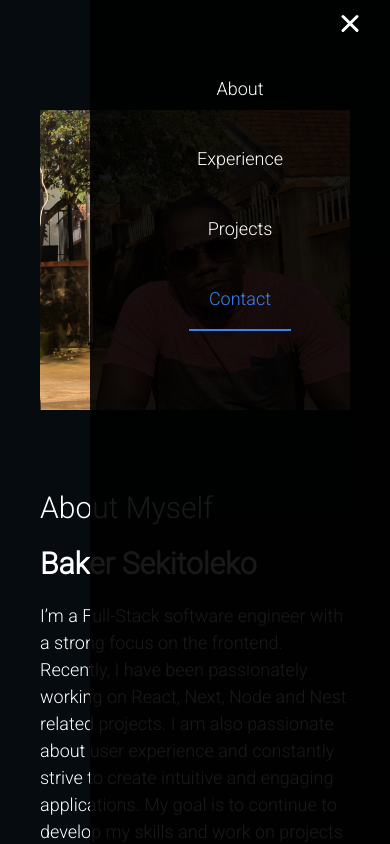
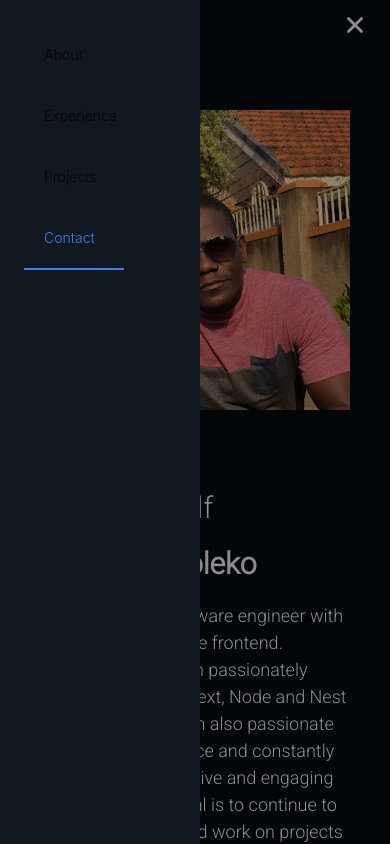
Before and after one commit to Qadriyah/portifolio, a Next.js app: page / in a window 390 px wide. Both pictures are taken after a click on the button 365 px from the left and 25 px from the top of the page. Shown: the top 844 px of the page. Built offline with nearby package versions, Linux system fonts and the light colour scheme.

Commit message:
Feat Adds a small device menu

```diff
--- a/src/app/globals.css
+++ b/src/app/globals.css
@@ -76,16 +76,6 @@ body {
   color: #1677ff !important;
 }
 
-.background {
-  position: absolute;
-  top: 0;
-  right: 0;
-  bottom: 0;
-  width: 300px;
-  height: 100vh;
-  background: rgba(0, 0, 0, 0.9);
-}
-
 button {
   outline: none;
   border: none;
@@ -102,27 +92,16 @@ button {
   background: transparent;
 }
 
-.menu ul,
-li {
-  margin: 0;
-  padding: 0;
+.toggleIcon {
+  background-image: url("/assets/images/menu.svg");
+  background-repeat: no-repeat;
+  background-size: cover;
+  background-position: center;
+  width: 30px;
+  height: 30px;
 }
 
-.menu ul {
-  padding: 25px;
-  position: absolute;
-  top: 50px;
-  right: 0;
-  width: 300px;
-  display: flex;
-  flex-direction: column;
-  align-items: center;
+.toggleIcon[data-isOn="true"] {
+  background-image: url("/assets/images/close.svg");
+  transition: 300ms;
 }
-
-.menu ul li {
-  list-style: none;
-  width: 150px;
-  height: 70px;
-  cursor: pointer;
-  text-align: center;
-}
--- a/src/components/DrawerNav/Drawer.tsx
+++ b/src/components/DrawerNav/Drawer.tsx
@@ -1,47 +1,50 @@
 import React from "react";
-import { motion, useCycle } from "framer-motion";
-import { useDimensions } from "@/hooks";
-import Navigation from "./Navigation";
+import { Drawer, type DrawerProps } from "antd";
+import { useCycle } from "framer-motion";
 import MenuToggle from "./MenuToggle";
+import menuItems from "../../data/menuItems.json";
+import Anchor from "../Anchor";
+import { useAppSelector } from "@/lib/hooks";
 
-const sidebar = {
-  open: (height = 1000) => ({
-    clipPath: `circle(${height * 2 + 200}px at 40px 40px)`,
-    transition: {
-      type: "spring",
-      stiffness: 20,
-      restDelta: 2,
-    },
-  }),
-  closed: {
-    clipPath: "circle(20px at 40px 40px)",
-    transition: {
-      delay: 0.5,
-      type: "spring",
-      stiffness: 400,
-      damping: 40,
-    },
-  },
-};
-
-const Drawer = () => {
+const DrawerNav = () => {
   const [isOpen, toggleOpen] = useCycle(false, true);
-  const containerRef = React.useRef(null);
-  const { height } = useDimensions(containerRef);
+  const { active } = useAppSelector((state) => state.menu);
+  const [placement] = React.useState<DrawerProps["placement"]>("left");
 
   return (
-    <motion.nav
-      initial={false}
-      animate={isOpen ? "open" : "closed"}
-      custom={height}
-      ref={containerRef}
-      className="block md:hidden"
-    >
-      <motion.div className="background" variants={sidebar} />
-      <Navigation />
-      <MenuToggle toggle={() => toggleOpen()} />
-    </motion.nav>
+    <>
+      <MenuToggle isOpen={isOpen} toggle={() => toggleOpen()} />
+      <Drawer
+        placement={placement}
+        closable={false}
+        onClose={() => toggleOpen()}
+        open={isOpen}
+        key={placement}
+        style={{
+          backgroundColor: "#12181f",
+          width: "200px",
+        }}
+      >
+        <div className="flex flex-col w-[100px]">
+          {menuItems.map((item, index) => (
+            <Anchor
+              key={index}
+              id={`${active === item.id ? "active" : undefined}`}
+              href={item.route}
+              offset={70}
+              className={`p-5 hover:text-blue-500 hover:border-b-2 hover:border-b-blue-500 ${
+                active === item.id
+                  ? "text-blue-500 border-b-2 border-b-blue-500"
+                  : ""
+              }`}
+            >
+              {item.title}
+            </Anchor>
+          ))}
+        </div>
+      </Drawer>
+    </>
   );
 };
 
-export default Drawer;
+export default DrawerNav;
--- a/src/components/DrawerNav/MenuItem.tsx
+++ /dev/null
@@ -1,54 +0,0 @@
-import React, { FunctionComponent } from "react";
-import { motion } from "framer-motion";
-import Anchor from "../Anchor";
-import { useAppSelector } from "@/lib/hooks";
-
-type IProps = {
-  item: {
-    id: string;
-    title: string;
-    route: string;
-  };
-};
-
-const variants = {
-  open: {
-    y: 0,
-    opacity: 1,
-    transition: {
-      y: { stiffness: 1000, velocity: -100 },
-    },
-  },
-  closed: {
-    y: 50,
-    opacity: 0,
-    transition: {
-      y: { stiffness: 1000 },
-    },
-  },
-};
-
-const MenuItem: FunctionComponent<IProps> = ({ item }) => {
-  const { active } = useAppSelector((state) => state.menu);
-
-  return (
-    <motion.li
-      variants={variants}
-      whileHover={{ scale: 1.1 }}
-      whileTap={{ scale: 0.95 }}
-    >
-      <Anchor
-        id={`${active === item.id ? "active" : undefined}`}
-        href={item.route}
-        offset={70}
-        className={`p-5 hover:text-blue-500 hover:border-b-2 hover:border-b-blue-500 ${
-          active === item.id ? "text-blue-500 border-b-2 border-b-blue-500" : ""
-        }`}
-      >
-        {item.title}
-      </Anchor>
-    </motion.li>
-  );
-};
-
-export default MenuItem;
--- a/src/components/DrawerNav/MenuToggle.tsx
+++ b/src/components/DrawerNav/MenuToggle.tsx
@@ -1,45 +1,14 @@
 import React, { FunctionComponent } from "react";
-import { motion } from "framer-motion";
-
-const Path = (props: any) => (
-  <motion.path
-    fill="#fff"
-    strokeWidth="3"
-    stroke="hsl(0, 0%, 100%)"
-    strokeLinecap="round"
-    {...props}
-  />
-);
 
 type IProps = {
   toggle: () => void;
+  isOpen: boolean;
 };
 
-const MenuToggle: FunctionComponent<IProps> = ({ toggle }) => {
+const MenuToggle: FunctionComponent<IProps> = ({ isOpen, toggle }) => {
   return (
-    <button onClick={toggle}>
-      <svg width="23" height="23" viewBox="0 0 23 23">
-        <Path
-          variants={{
-            closed: { d: "M 2 2.5 L 20 2.5" },
-            open: { d: "M 3 16.5 L 17 2.5" },
-          }}
-        />
-        <Path
-          d="M 2 9.423 L 20 9.423"
-          variants={{
-            closed: { opacity: 1 },
-            open: { opacity: 0 },
-          }}
-          transition={{ duration: 0.1 }}
-        />
-        <Path
-          variants={{
-            closed: { d: "M 2 16.346 L 20 16.346" },
-            open: { d: "M 3 2.5 L 17 16.346" },
-          }}
-        />
-      </svg>
+    <button onClick={toggle} className="block md:hidden">
+      <div className="toggleIcon" data-isOn={isOpen} />
     </button>
   );
 };
--- a/src/components/DrawerNav/Navigation.tsx
+++ /dev/null
@@ -1,25 +0,0 @@
-import React from "react";
-import { motion } from "framer-motion";
-import MenuItem from "./MenuItem";
-import menuItems from "../../data/menuItems.json";
-
-const variants = {
-  open: {
-    transition: { staggerChildren: 0.07, delayChildren: 0.2 },
-  },
-  closed: {
-    transition: { staggerChildren: 0.05, staggerDirection: -1 },
-  },
-};
-
-const Navigation = () => {
-  return (
-    <motion.ul variants={variants}>
-      {menuItems.map((item, index) => (
-        <MenuItem key={index} item={item} />
-      ))}
-    </motion.ul>
-  );
-};
-
-export default Navigation;
--- a/src/data/employment.json
+++ b/src/data/employment.json
@@ -55,7 +55,7 @@
     "position": "Frontend Engineer",
     "date": "Mar 2022 - Aug - 2022",
     "workDone": [
-      "Led the development of a in-house sales management application for solar products which increased Solar Scout productivity by 30%, reduced administrative overhead by 20%, increased operational efficiency and generated more funding for the company.",
+      "Led the development of an in-house sales management application for solar products which increased Solar Scout productivity by 30%, reduced administrative overhead by 20%, increased operational efficiency and generated more funding for the company.",
       "Worked closely with the design and backend teams to ensure we put up something that would make the users (Solar Scouts) happy and create lasting value for the company."
     ],
     "technologies": [
@@ -102,7 +102,7 @@
     "date": "Dec 2018 - Dec - 2019",
     "workDone": [
       "Developed and maintained major features of Andela&#x2019;s in-house, engineer placement process managing app.",
-      "Worked on multiple Andela bootcamp projects enganging in the entire development lifecycle, right from requirements gathering and refining to implementation and deployment"
+      "Worked on multiple Andela bootcamp projects engaging in the entire development lifecycle, right from requirements gathering and refining to implementation and deployment"
     ],
     "technologies": [
       "JS",
@@ -125,7 +125,7 @@
     "date": "Aug 2017 - Oct - 2018",
     "workDone": [
       "Developed and maintained major features of Go Pay&#x2019;s management dashboard",
-      "Implemented and tested the mobile money integration using the inter switch API. This improved the productivity of the backend team which was not family with the mobile money technology"
+      "Implemented and tested the mobile money integration using the inter-switch API. This improved the productivity of the backend team which was not familiar with the mobile money technology"
     ],
     "technologies": [
       "JS",
```
Also changed, not shown: public/assets/images/close.svg (added), public/assets/images/menu.svg (added).
